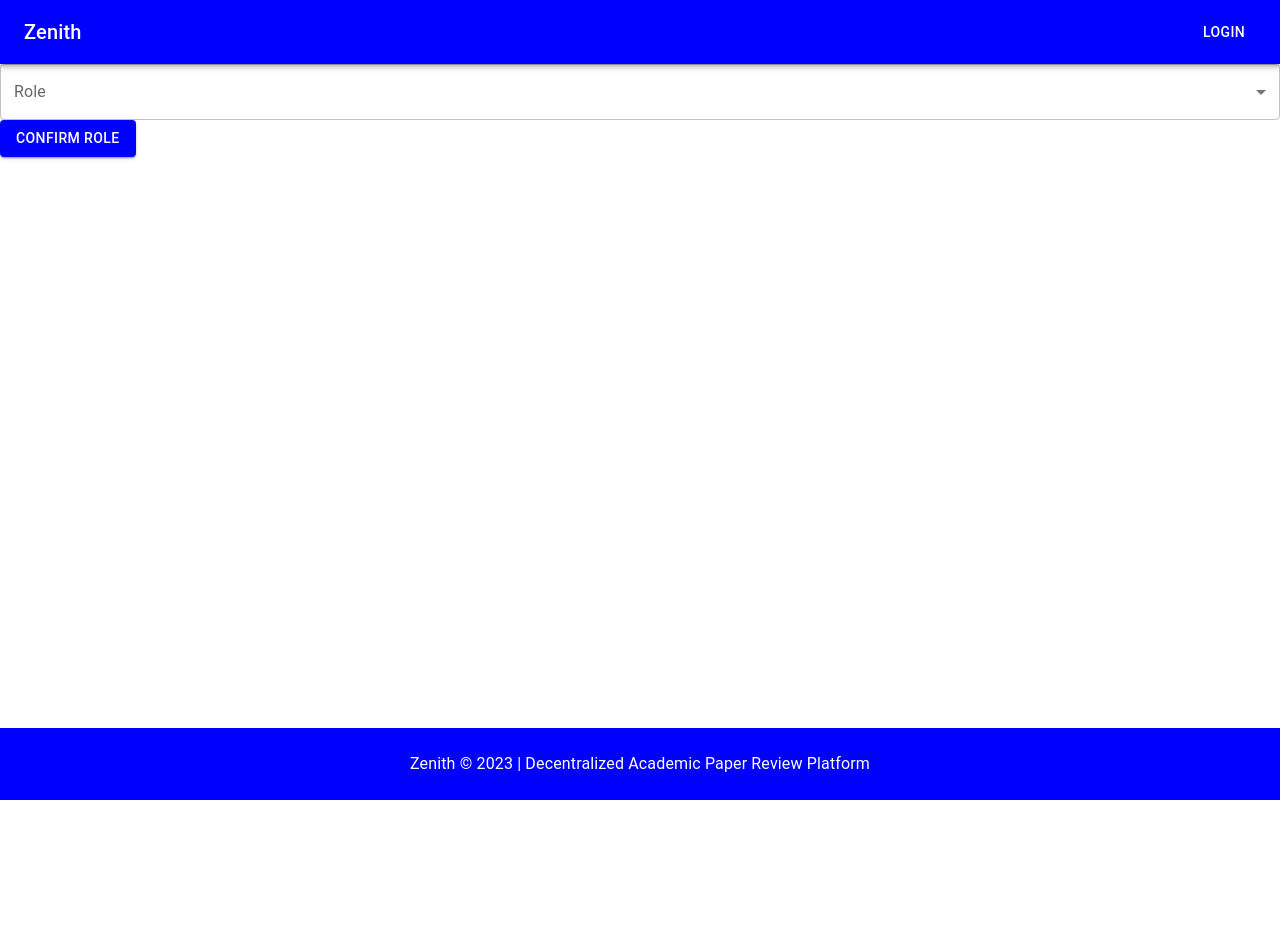
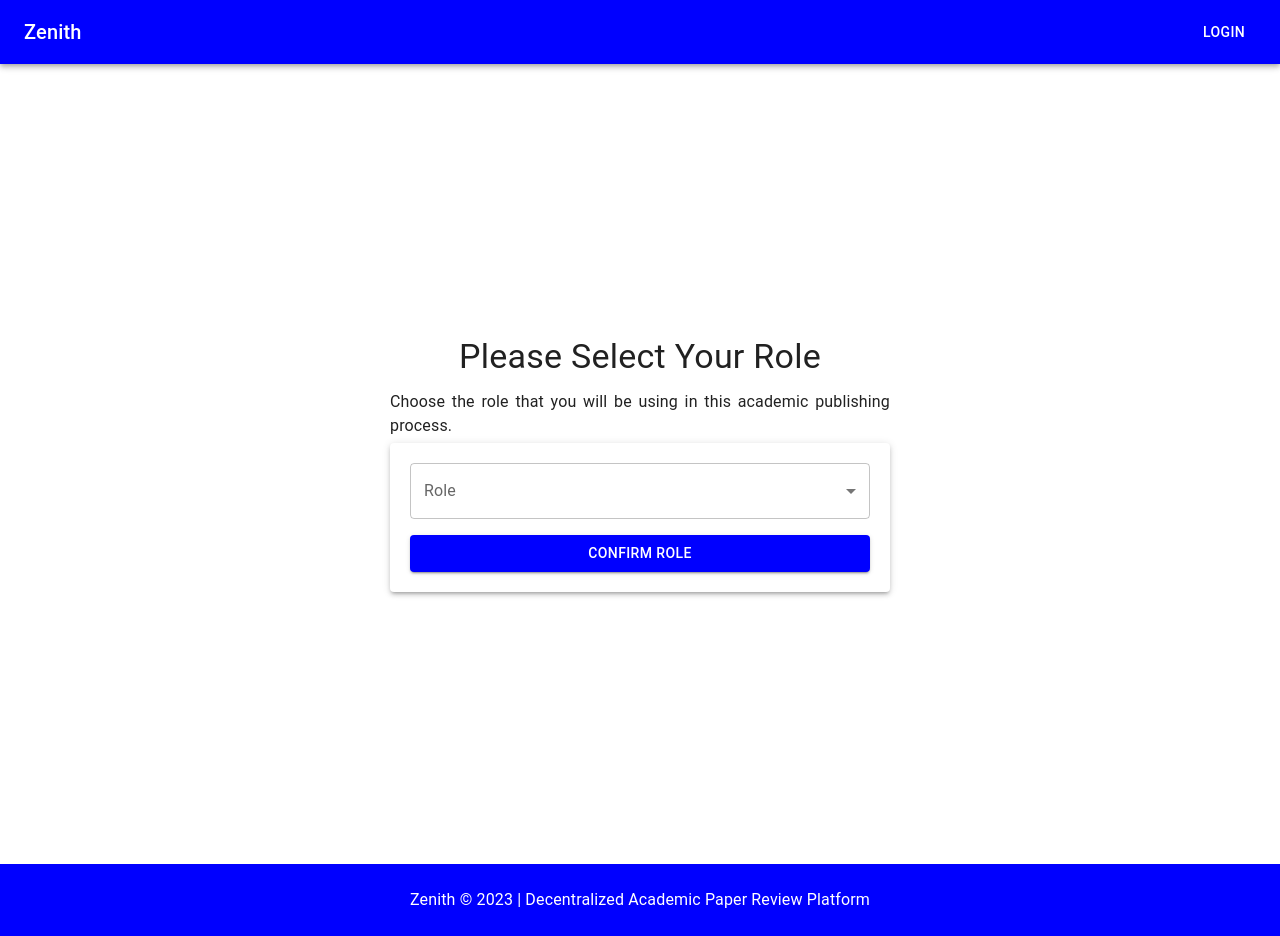
Before and after one commit to rodriguesnavil/zenith, a React (Create React App) app in the folder frontend/: page /role-select in a window 1280 px wide. Before the commit the page ends 800 px from the top, so only its background shows below. Built offline with nearby package versions, Linux system fonts and the light colour scheme; no server answers.

Commit message:
refactor: select role to center of screen

```diff
--- a/frontend/src/components/auth/RoleSelect.js
+++ b/frontend/src/components/auth/RoleSelect.js
@@ -1,5 +1,5 @@
 import React, { useState, useContext } from 'react';
-import { FormControl, InputLabel, Select, MenuItem, Button } from '@mui/material';
+import { FormControl, InputLabel, Select, MenuItem, Button, Typography, Box, Paper } from '@mui/material';
 import { useNavigate } from 'react-router-dom';
 import { setUserRole } from '../../helpers/EthereumHelper';
 import { UserContext } from '../../contexts/UserContext';
@@ -22,7 +22,23 @@ const RoleSelect = () => {
   };
 
   return (
-    <div>
+    <Box
+      display="flex"
+      flexDirection="column"
+      justifyContent="center"
+      alignItems="center"
+      height="100vh"
+      padding={2}
+    >
+      <Typography variant="h4" gutterBottom align="center">
+        Please Select Your Role
+      </Typography>
+      <Box maxWidth="500px">
+        <Typography variant="body1" gutterBottom align="justify">
+          Choose the role that you will be using in this academic publishing process.
+        </Typography>
+      </Box>
+      <Paper elevation={3} style={{ padding: '20px', width: '100%', maxWidth: '500px' }}>
         <FormControl fullWidth>
           <InputLabel id="role-select-label">Role</InputLabel>
           <Select
@@ -36,8 +52,13 @@ const RoleSelect = () => {
             <MenuItem value={"editor"}>Editor</MenuItem>
           </Select>
         </FormControl>
-      <Button variant="contained" color="primary" onClick={confirmRole}>Confirm Role</Button>
-    </div>
+        <Box mt={2}>
+          <Button variant="contained" color="primary" onClick={confirmRole} fullWidth>
+            Confirm Role
+          </Button>
+        </Box>
+      </Paper>
+    </Box>
   );
 };
 
```
Lines whose indentation alone changed are shown as unchanged.
